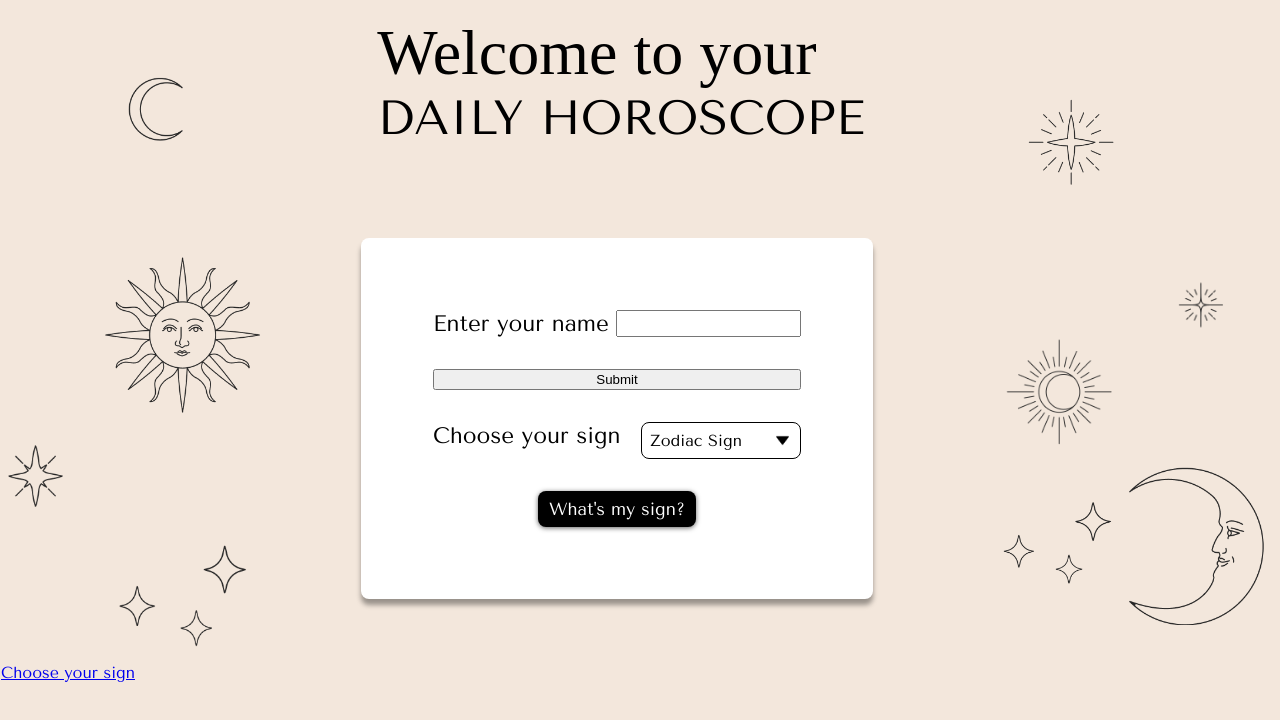
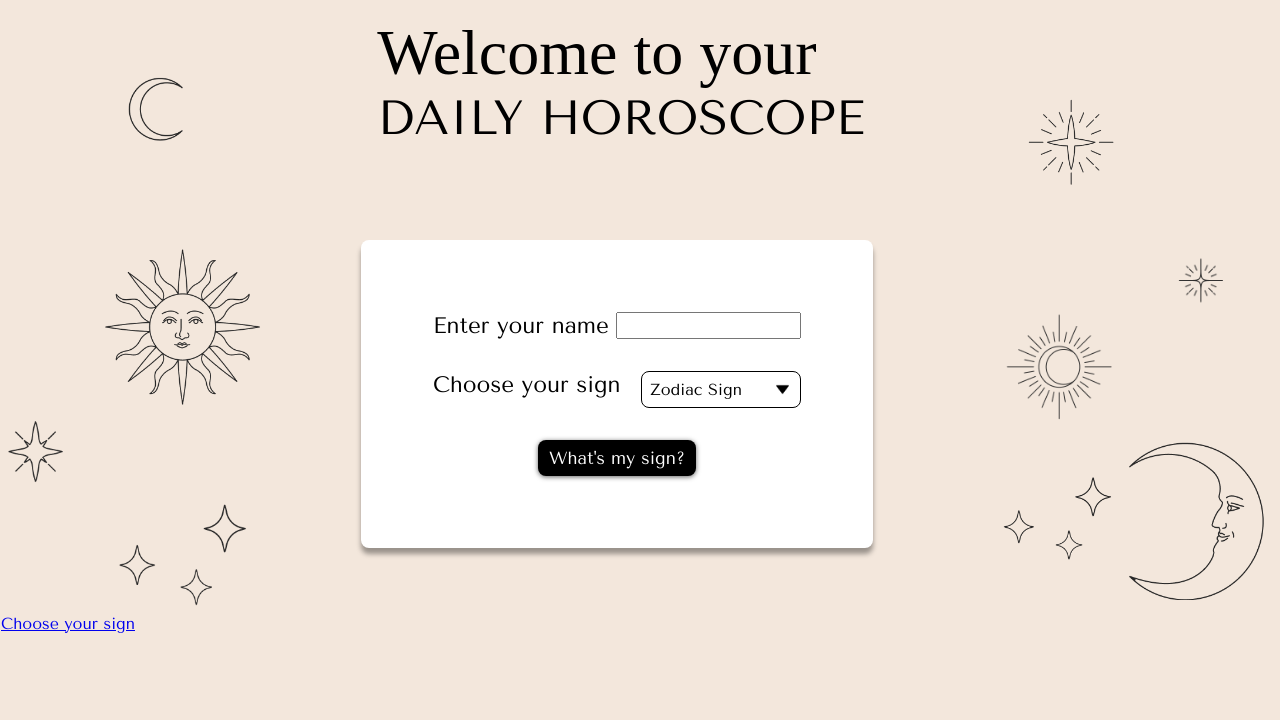
Before and after one commit to ReactFED22G-LMNJ/Horoskop, a React (Vite) app: page / in a window 1280 px wide. Shown: the top 720 px of the page. Built offline with nearby package versions, Linux system fonts and the light colour scheme; a web font is replaced by a local one.

Commit message:
added console logs

```diff
--- a/src/components/FormBox.tsx
+++ b/src/components/FormBox.tsx
@@ -18,11 +18,13 @@ function FormBox({ onSubmit }: Props) {
 
     const handleChange = (event: React.ChangeEvent<HTMLInputElement>) => {
     setName(event.target.value);
+    console.log(name);
     };
 
     const handleSubmit = (event: React.FormEvent<HTMLFormElement>) => {
     event.preventDefault();
     onSubmit(name);
+    console.log(name);
   };
 
     return(
@@ -47,7 +49,6 @@ function FormBox({ onSubmit }: Props) {
                         <label>Enter your name</label>
                         <input type="text" value={name} onChange={handleChange} />
                     </EnterYourNameInput>
-                    <input type="submit" value="Submit" />
                     <ChooseYourSignInput>
                         <label>Choose your sign</label>
                         <ZodiacDropdown label="Zodiac Sign" />
```
